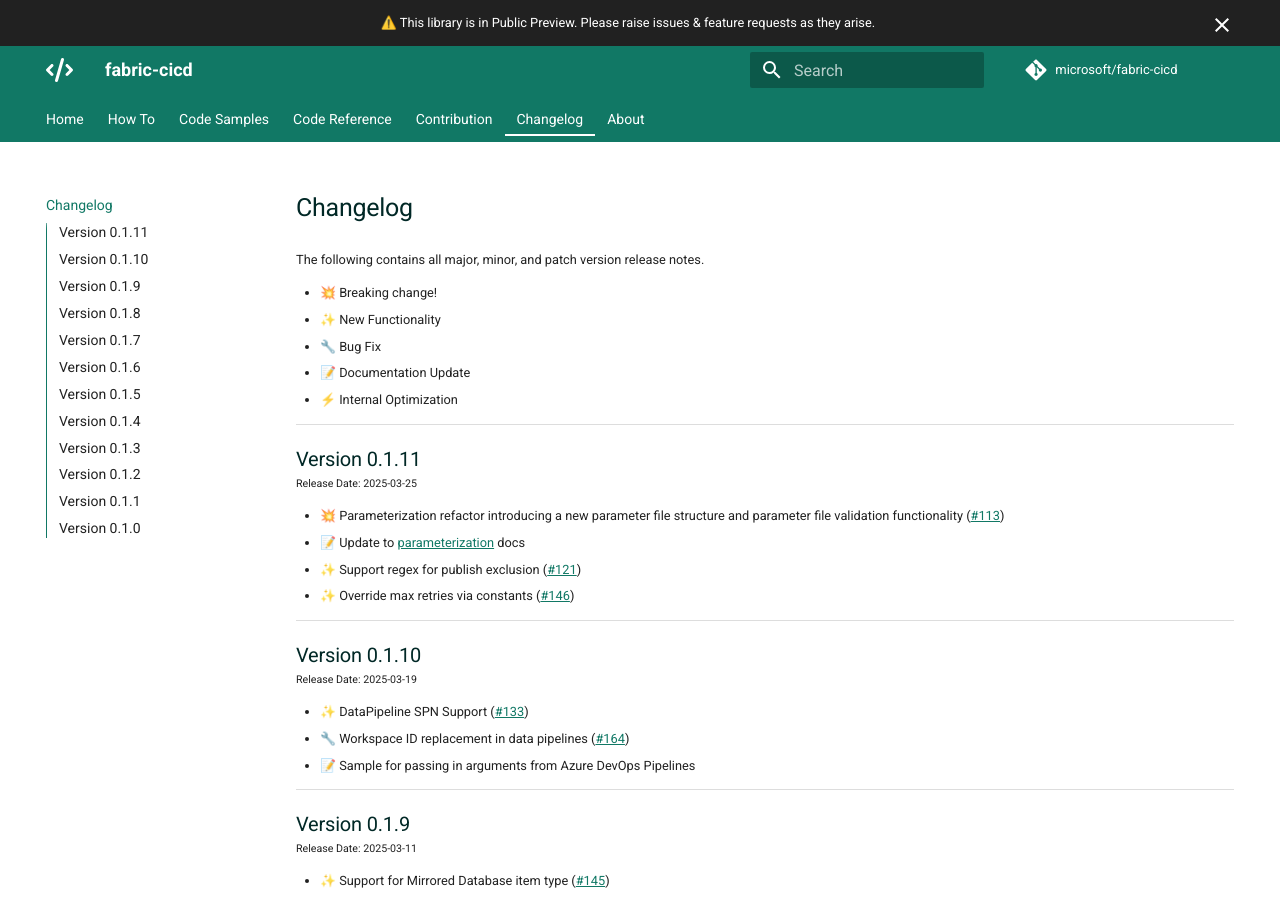
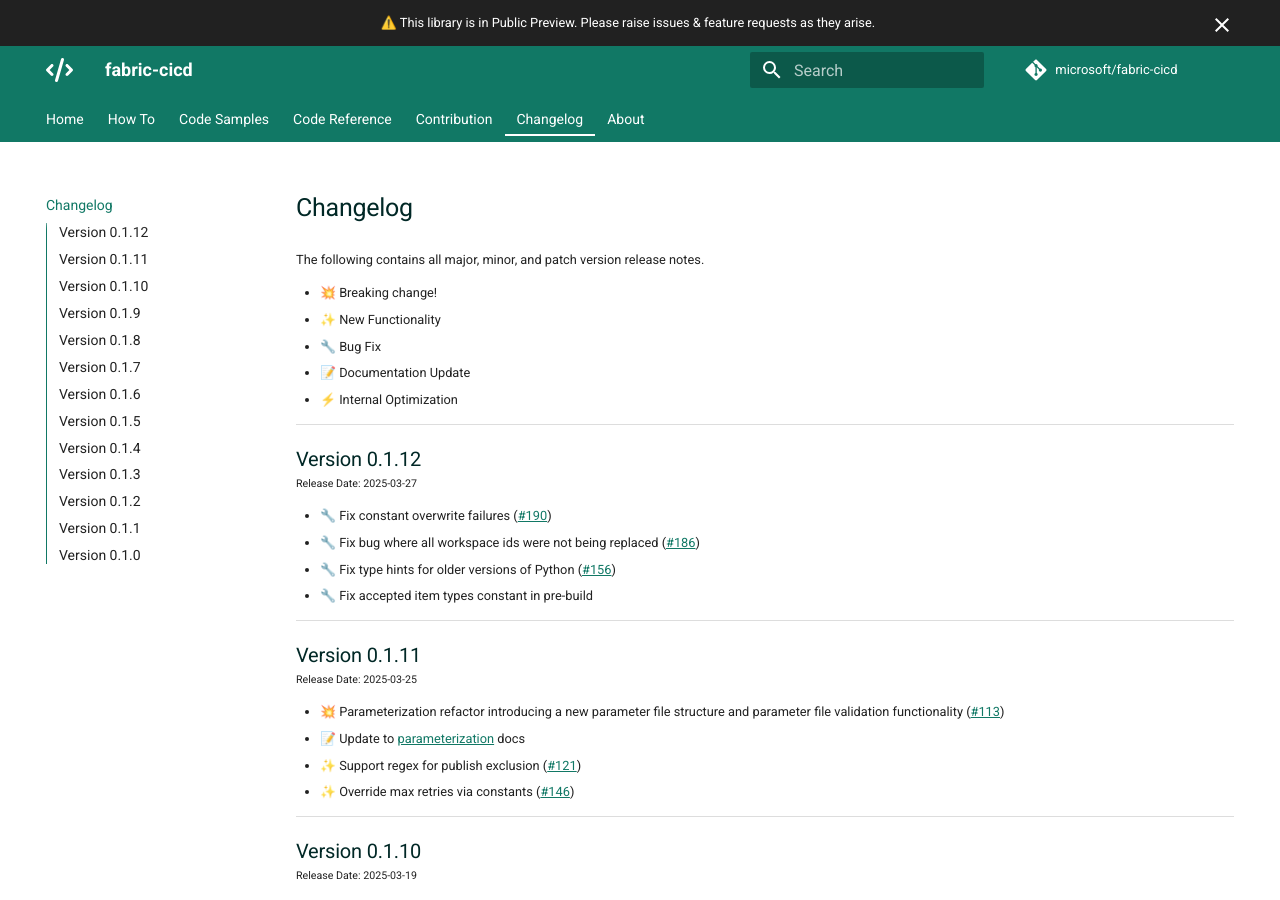
Before and after one commit to shirasassoon/fabric-cicd, an MkDocs documentation site: the page built from docs/changelog.md, in a window 1280 px wide and 900 px high. Built offline with MkDocs 1.6.1 and Material for MkDocs 9.7.7, drawn with Linux system fonts in a browser that asks for light colours; comment, search, counter and statistics services are not loaded; the version menu is left out.

Commit message:
v0.1.12 (#191)
This pull request includes a version update and documentation changes to
reflect the new release. The most important changes are the version bump
and the addition of release notes for version 0.1.12.

Version update:

*
[`VERSION`](diffhunk://#diff-7b60b8e351cbb80c47459ffe2c79f1a26404871f49294780fe47ad0e58c09350L1-R1):
Updated the version from `0.1.11` to `0.1.12`.

Documentation update:

*
[`docs/changelog.md`](diffhunk://#diff-77f023b99d3d58008351d3e82fc06e6d06ba1bc2da9e41be6329b7fa4f419f05R11-R19):
Added release notes for version 0.1.12, including fixes for constant
overwrite failures, workspace ID replacements, type hints for older
Python versions, and accepted item types constant in pre-build.

```diff
--- a/docs/changelog.md
+++ b/docs/changelog.md
@@ -7,6 +7,15 @@
 -   🔧 Bug Fix
 -   📝 Documentation Update
 -   ⚡ Internal Optimization
+
+## Version 0.1.12
+
+<span class="md-h2-subheader">Release Date: 2025-03-27</span>
+
+-   🔧 Fix constant overwrite failures ([#190](https://github.com/microsoft/fabric-cicd/issues/190))
+-   🔧 Fix bug where all workspace ids were not being replaced ([#186](https://github.com/microsoft/fabric-cicd/issues/186))
+-   🔧 Fix type hints for older versions of Python ([#156](https://github.com/microsoft/fabric-cicd/issues/156))
+-   🔧 Fix accepted item types constant in pre-build
 
 ## Version 0.1.11
 
```
Also changed, not shown: 1 other file.
